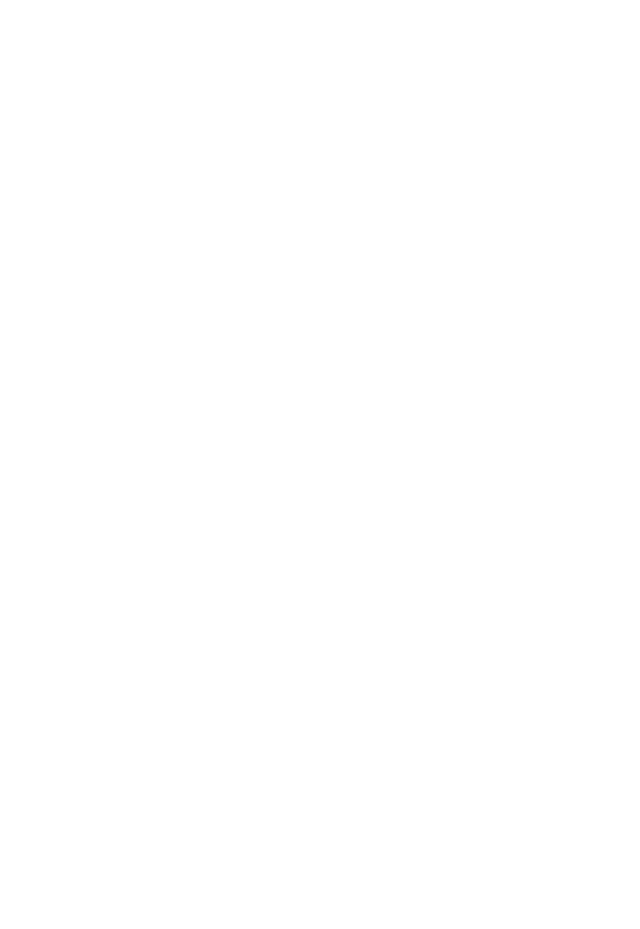
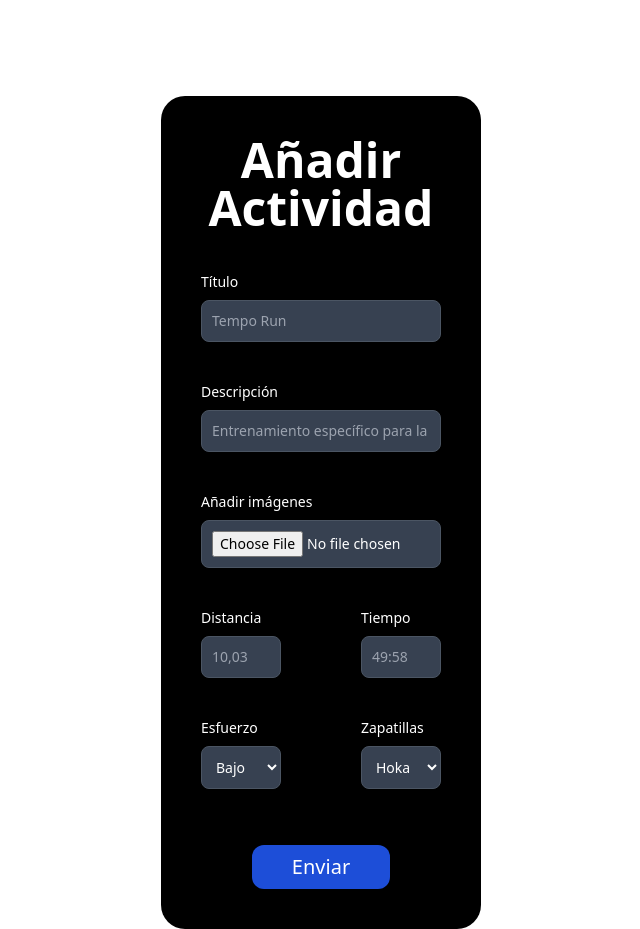
Before and after one commit to rlopezb17/RunningApp, an Angular app in the folder RunningFront/: page /addActivity in a window 1280 px wide. Before the commit this address led to /. Shown: the part 200-1129 px from the top of the page, without its empty margins (319-959 px from the left). Before the commit the page ends 800 px from the top, so only its background shows below. Built offline with nearby package versions, Linux system fonts and the light colour scheme.

Commit message:
30/07 Formulario de actividad

```diff
--- a/RunningFront/src/app/app.routes.ts
+++ b/RunningFront/src/app/app.routes.ts
@@ -1,11 +1,13 @@
 import { Routes } from '@angular/router';
 import { DashboardComponent } from './components/dashboard/dashboard.component';
 import { ActivityDetailComponent } from './components/activity-detail/activity-detail.component';
+import { ActivityFormComponent } from './components/activity-form/activity-form.component';
 
 export const routes: Routes = [
 
     { path:'dashboard', component:DashboardComponent },
     { path:'', redirectTo:'dashboard', pathMatch:'full' },
     { path:'*', redirectTo:'dashboard', pathMatch:'full' },
-    { path:'activity/id', component: ActivityDetailComponent }
+    { path:'activity/id', component: ActivityDetailComponent },
+    { path:'addActivity', component:ActivityFormComponent  }
 ];
--- /dev/null
+++ b/RunningFront/src/app/components/activity-form/activity-form.component.html
@@ -0,0 +1,66 @@
+<div>
+
+    <div class='mt-10'>
+        <app-navbar></app-navbar>
+    </div>
+
+    <div class='container mx-auto w-1/4 mt-40'>
+
+        <form class='bg-black text-white rounded-3xl p-10'>
+
+            <h1 class='text-5xl font-semibold text-center'>Añadir Actividad</h1>
+
+            <div class='mt-10'>
+                <label for='name' class='block mb-2 text-sm font-medium'>Título</label>
+                <input type='text' id='name' name='name' class='bg-gray-700 border border-gray-600 text-sm rounded-lg block w-full p-2.5' placeholder='Tempo Run'>
+            </div>
+
+            <div class='mt-10'>
+                <label for='description' class='block mb-2 text-sm font-medium'>Descripción</label>
+                <input type='text' id='description' name='description' class='bg-gray-700 border border-gray-600 text-sm rounded-lg block w-full p-2.5' placeholder='Entrenamiento específico para la maratón'>
+            </div>
+
+            <div class='mt-10'>
+                <label for='images' class='block mb-2 text-sm font-medium'>Añadir imágenes</label>
+                <input type='file' id='images' name='images' class='bg-gray-700 border border-gray-600 text-sm rounded-lg block w-full p-2.5 cursor-pointer'>
+            </div>
+
+           <div class='grid grid-cols-2 mt-10'>
+                <div class='mr-10'>
+                    <label for='distance' class='block mb-2 text-sm font-medium'>Distancia</label>
+                    <input type='text' id='distance' name='distance' class='bg-gray-700 border border-gray-600 text-sm rounded-lg block w-full p-2.5' placeholder='10,03'>
+                </div>
+                <div class='ml-10'>
+                    <label for='time' class='block mb-2 text-sm font-medium'>Tiempo</label>
+                    <input type='text' id='time' name='time' class='bg-gray-700 border border-gray-600 text-sm rounded-lg block w-full p-2.5' placeholder='49:58'>
+                </div>
+           </div>
+
+           <div class='grid grid-cols-2 mt-10'>
+            <div class='mr-10'>
+                <label for='effort' class='block mb-2 text-sm font-medium'>Esfuerzo</label>
+                <select id='effort' name='effort' class='bg-gray-700 border border-gray-600 text-sm rounded-lg block w-full p-2.5'>
+                    <option value='bajo' selected>Bajo</option>
+                    <option value='medio'>Medio</option>
+                    <option value='alto'>Alto</option>
+                </select>
+            </div>
+            <div class='ml-10'>
+                <label for='shoes' class='block mb-2 text-sm font-medium'>Zapatillas</label>
+                <select id='shoes' name='shoes' class='bg-gray-700 border border-gray-600 text-sm rounded-lg block w-full p-2.5'>
+                    <option value='hoka' selected>Hoka Clifton 9</option>
+                    <option value='takumi'>Adidas Adizero Takumi Sen 10</option>
+                    <option value='boston'>Adidas Boston 12</option>
+                </select>
+            </div>
+       </div>
+
+           <div class='flex justify-center mt-14'>
+                <button type='submit' class='text-xl font-medium bg-blue-700 hover:bg-blue-800 rounded-xl px-10 py-2'>Enviar</button>
+           </div>
+
+        </form>
+
+    </div>
+
+</div>
--- a/RunningFront/src/app/components/navbar/navbar.component.html
+++ b/RunningFront/src/app/components/navbar/navbar.component.html
@@ -20,7 +20,7 @@
 
             <div class='flex justify-end'>
                 <a href='#'><img src='https://e7.pngegg.com/pngimages/507/702/png-clipart-profile-icon-simple-user-icon-icons-logos-emojis-users-thumbnail.png' class='w-12 h-12 rounded-full'></a>
-                <a href='#' class='text-white text-xl bg-black rounded-xl p-2 mt-1 ml-6'>Añadir Actividad</a>
+                <a href='/addActivity' class='text-white text-xl bg-black rounded-xl p-2 mt-1 ml-6'>Añadir Actividad</a>
             </div>
 
         </nav>
```
Also changed, not shown: RunningFront/src/app/components/activity-form/activity-form.component.ts (added, +14 -0 lines), RunningFront/src/app/components/activity-form/activity-form.component.css (added), 1 other file (tests, documents, lock files or other folders).
